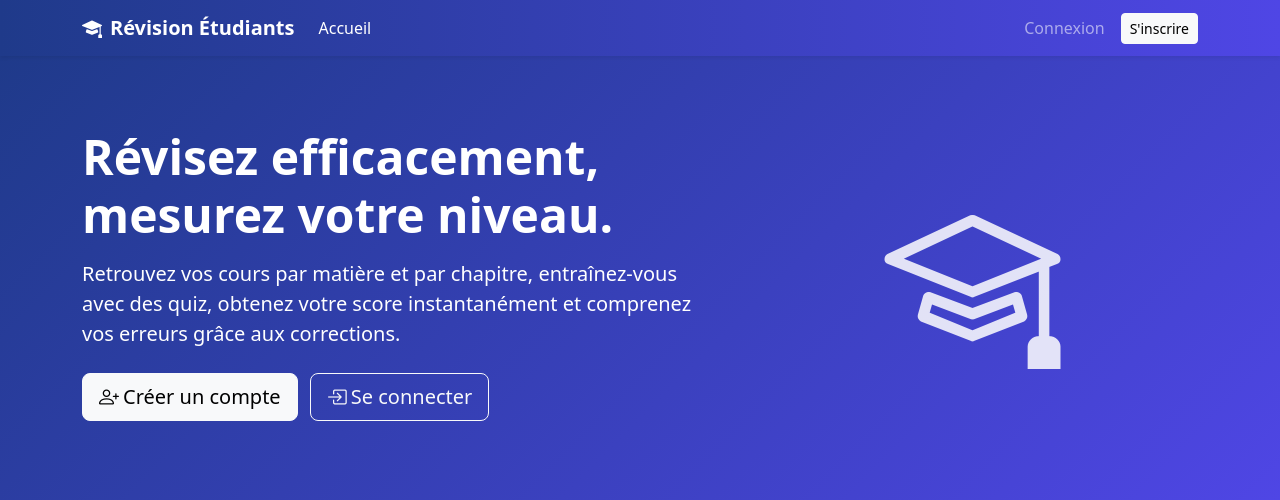
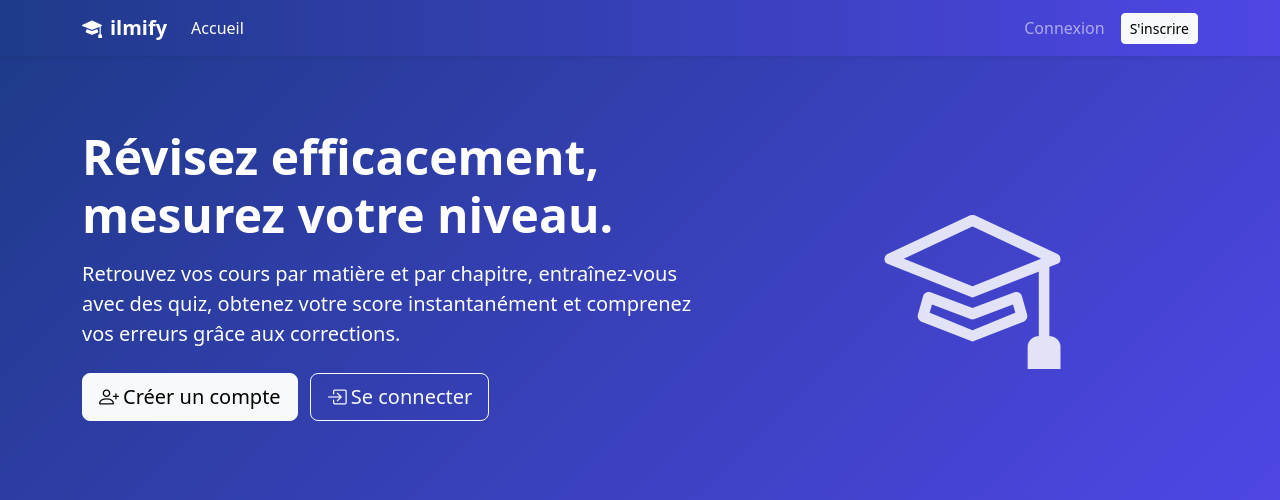
Before and after one commit to eyas2312/revision-etudiants, a Laravel app: page / in a window 1280 px wide. Shown: the top 500 px of the page. Run offline with Laravel 12, Linux system fonts and the light colour scheme.

Commit message:
Amelioration du layout et de la navbar

```diff
--- a/resources/views/layouts/app.blade.php
+++ b/resources/views/layouts/app.blade.php
@@ -3,7 +3,7 @@
 <head>
     <meta charset="utf-8">
     <meta name="viewport" content="width=device-width, initial-scale=1">
-    <title>@yield('titre', 'Accueil') – Révision Étudiants</title>
+    <title>@yield('titre', 'Accueil') – ilmify </title>
     <link href="https://cdn.jsdelivr.net/npm/bootstrap@5.3.3/dist/css/bootstrap.min.css" rel="stylesheet">
     <link href="https://cdn.jsdelivr.net/npm/bootstrap-icons@1.11.3/font/bootstrap-icons.min.css" rel="stylesheet">
     <link href="{{ asset('css/app.css') }}" rel="stylesheet">
--- a/resources/views/partials/navbar.blade.php
+++ b/resources/views/partials/navbar.blade.php
@@ -1,7 +1,7 @@
 <nav class="navbar navbar-expand-lg navbar-dark navbar-revision shadow-sm">
     <div class="container">
         <a class="navbar-brand fw-bold" href="{{ route('accueil') }}">
-            <i class="bi bi-mortarboard-fill me-2"></i>Révision Étudiants
+            <i class="bi bi-mortarboard-fill me-2"></i>ilmify
         </a>
         <button class="navbar-toggler" type="button" data-bs-toggle="collapse" data-bs-target="#menuPrincipal"
                 aria-controls="menuPrincipal" aria-expanded="false" aria-label="Afficher le menu">
```
